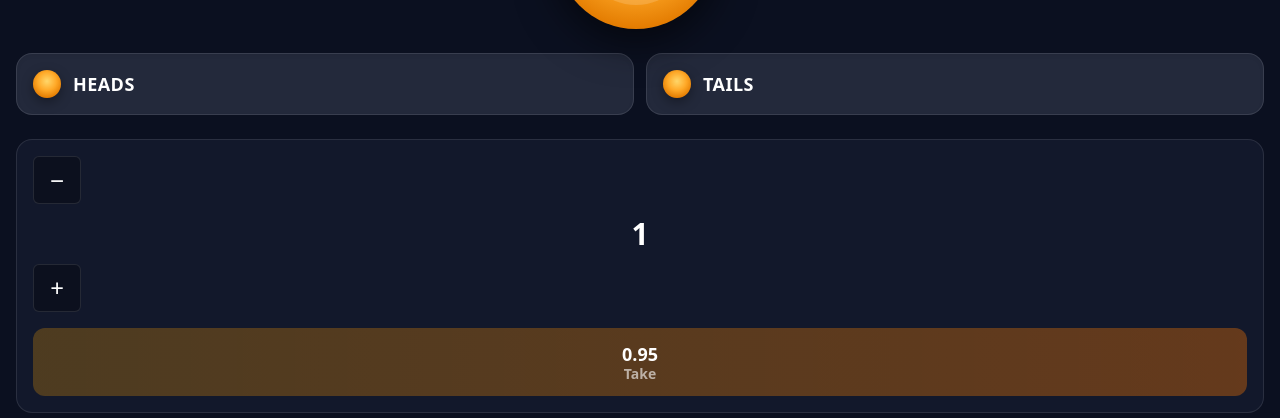
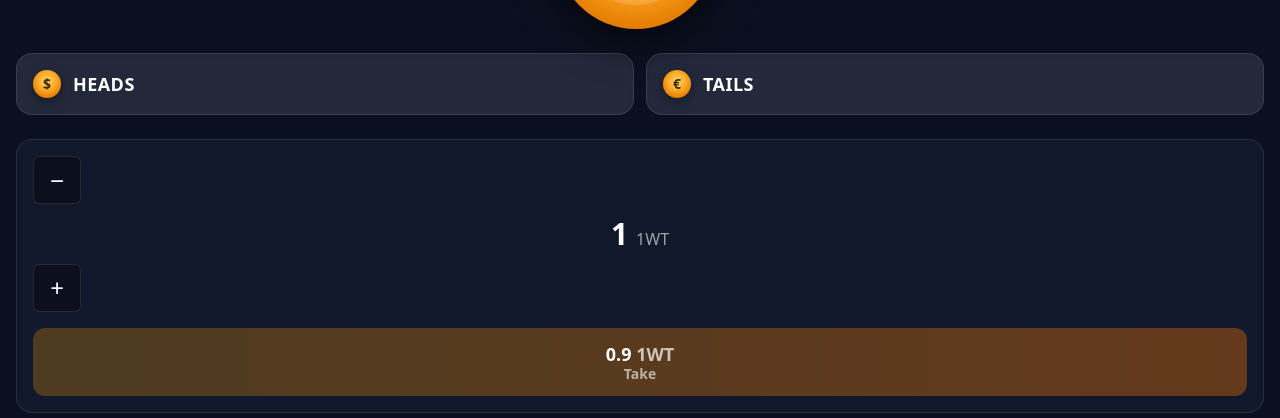
Before and after one commit to muhammadusama985/casino-telegram-app, a React (Vite) app: page /coinflip in a window 1280 px wide. Shown: the part 231-649 px from the top of the page. Built offline with nearby package versions, Linux system fonts and the light colour scheme; no server answers; what @tonconnect/ui-react would draw is missing.

Commit message:
coinflip logic again updated

```diff
--- a/src/pages/CoinFlip.jsx
+++ b/src/pages/CoinFlip.jsx
@@ -2,11 +2,11 @@
 import { useEffect, useMemo, useState } from "react";
 import { telegramAuth, getBalance, games } from "../api";
 
-import flipSound from "../assets/diceRoll.mp3"; // reuse
+import flipSound from "../assets/diceRoll.mp3"; // reuse SFX
 import winSound from "../assets/win.mp3";
 import loseSound from "../assets/lose.mp3";
 
-// helpers
+// format helpers
 const fmt = (n) =>
   Number(n).toLocaleString(undefined, {
     minimumFractionDigits: 0,
@@ -18,39 +18,36 @@ function formatCoins(v) {
   return n.toLocaleString(undefined, { minimumFractionDigits: 0, maximumFractionDigits: 2 });
 }
 
-// === Streak boost config (UI-only multiplier behavior) ===
-const STREAK_BOOST_PER_WIN = 0.05;   // +5% per consecutive win
+const STREAK_BOOST_PER_WIN = 0.05; // UI-only boost per consecutive win
 const TRAIL_LEN = 10;
 
 export default function Coinflip() {
-  // ----- session / balance -----
+  // balance
   const [coins, setCoins] = useState(0);
 
-  // ----- UI / game state -----
+  // game state
   const [bet, setBet] = useState(1);
+  const [baseCoef, setBaseCoef] = useState(1.95); // default shown coef
+  const [streak, setStreak] = useState(0);
+  const [round, setRound] = useState(1);
+  const [trail, setTrail] = useState(Array(TRAIL_LEN).fill("?"));
+  const [flipping, setFlipping] = useState(false);
+  const [resultMsg, setResultMsg] = useState("");
+  const [face, setFace] = useState("H"); // H->$, T->€
 
-  // Base coef (server multiplier). We boost visually based on streak.
-  const [baseCoef, setBaseCoef] = useState(1.95);
-
-  // Effective coef shown = baseCoef * (1 + 0.05*streak)
-  const [streak, setStreak] = useState(0);
+  // coefficient shown: base when no streak; boosted when streak > 0
   const effectiveCoef = useMemo(
-    () => Number((baseCoef * (1 + STREAK_BOOST_PER_WIN * streak)).toFixed(2)),
+    () => Number((baseCoef * (1 + STREAK_BOOST_PER_WIN * Math.max(0, streak))).toFixed(2)),
     [baseCoef, streak]
   );
 
-  const [round, setRound] = useState(1);
-  const [trail, setTrail] = useState(Array(TRAIL_LEN).fill("?")); // top row bubbles
-  const [flipping, setFlipping] = useState(false);
-  const [resultMsg, setResultMsg] = useState("");
+  // the orange "Take" bar — you asked for 90% of bet to be added on win
+  const potentialProfit = useMemo(() => {
+    const p = Math.max(0, Number(bet || 0)) * 0.90; // always 90%
+    return Math.floor(p * 100) / 100;
+  }, [bet]);
 
-  // potential profit shown in the orange "Take" bar (UI-only; uses effectiveCoef)
-  const potentialProfit = useMemo(() => {
-    const p = Math.max(0, Number(bet || 0)) * Math.max(0, effectiveCoef - 1);
-    return Math.floor(p * 100) / 100;
-  }, [bet, effectiveCoef]);
-
-  // ---------- balance bootstrap ----------
+  /* ---------- balance bootstrap ---------- */
   useEffect(() => {
     let stopPolling = () => {};
     (async () => {
@@ -99,7 +96,7 @@ export default function Coinflip() {
     };
   }, []);
 
-  // ---------- actions ----------
+  /* ---------- actions ---------- */
   const placeBet = async (side) => {
     if (flipping) return;
     const stake = Math.max(1, Math.floor(Number(bet || 0)));
@@ -108,41 +105,38 @@ export default function Coinflip() {
 
     setFlipping(true);
     setResultMsg("");
+    setFace(side); // show chosen side while flipping
     try { new Audio(flipSound).play().catch(() => {}); } catch {}
 
     try {
-const res = await games.coinflip(stake, side === "H" ? "H" : "T", { streak });
+      const res = await games.coinflip(stake, side === "H" ? "H" : "T");
 
-      // Sync base coef from engine if it reports details.m (so "default" is accurate)
+      // sync default coef from engine if provided (not required)
       const m = Number(res?.details?.m);
       if (Number.isFinite(m) && m > 0) setBaseCoef(m);
+
+      const landed = (res?.details?.landed === "T") ? "T" : "H";
+      setFace(landed);
 
       if (Number.isFinite(res?.newBalance)) {
         setCoins((prev) => (res.newBalance !== prev ? res.newBalance : prev));
       }
 
-      // Use landed from backend to paint bubbles with 'H' or 'T'
-      const landed = (res?.details?.landed === "T") ? "T" : "H";
-
-      // advance round number
       setRound((r) => r + 1);
 
       if (res?.result === "win") {
-        // fill bubbles with H/T for consecutive wins
-        setTrail((prev) => {
-          const next = [landed, ...prev];
-          return next.slice(0, TRAIL_LEN);
-        });
-        // increase streak -> raises shown multiplier
+        // add H/T into leftmost bubble and grow streak
+        setTrail((prev) => [landed, ...prev].slice(0, TRAIL_LEN));
         setStreak((s) => s + 1);
 
-        const profit = Math.max(0, (res.payout ?? 0) - stake);
+        // We credit profit-only in backend; res.payout already equals profit (e.g., 4.50)
+        const profit = Number(res?.payout || 0);
         const msg = `🎉 You Win! +${fmt(profit)}`;
         setResultMsg(msg);
         try { new Audio(winSound).play().catch(() => {}); } catch {}
         alert(msg);
       } else {
-        // reset on loss: multiplier back to default and clear bubbles
+        // loss: reset streak → coef back to default 1.95; clear trail
         setStreak(0);
         setTrail(Array(TRAIL_LEN).fill("?"));
 
@@ -166,7 +160,7 @@ const res = await games.coinflip(stake, side === "H" ? "H" : "T", { streak });
 
   return (
     <div className="min-h-screen bg-[#0B1020] text-white flex flex-col items-stretch">
-      {/* ===== Coins header (same as Dice) ===== */}
+      {/* Coins header (match Dice) */}
       <div className="flex items-center justify-between px-4 py-3">
         <div className="text-sm">
           <span className="opacity-70 mr-2">Coins: </span>
@@ -174,7 +168,7 @@ const res = await games.coinflip(stake, side === "H" ? "H" : "T", { streak });
         </div>
       </div>
 
-      {/* top progress bubbles: show '?' or 'H'/'T' for win streak */}
+      {/* top bubbles */}
       <div className="flex items-center justify-center gap-3 px-4 pt-2">
         {trail.map((ch, i) => (
           <div
@@ -186,14 +180,14 @@ const res = await games.coinflip(stake, side === "H" ? "H" : "T", { streak });
         ))}
       </div>
 
-      {/* main coin / coef row */}
+      {/* coin + coef */}
       <div className="flex items-center justify-between px-6 mt-4">
         <div className="text-left">
           <div className="text-2xl font-bold leading-none">{round}</div>
           <div className="uppercase tracking-wider text-white/60 text-sm">Round</div>
         </div>
 
-        {/* center coin */}
+        {/* center coin: $ for H, € for T */}
         <div
           className={`relative w-40 h-40 rounded-full mx-4 flex items-center justify-center transition-transform duration-500 ${
             flipping ? "animate-spin-slow" : ""
@@ -205,17 +199,21 @@ const res = await games.coinflip(stake, side === "H" ? "H" : "T", { streak });
           }}
         >
           <div className="w-28 h-28 rounded-full bg-white/15 flex items-center justify-center">
-            <div className="text-5xl font-black text-[#FFDF86] drop-shadow-[0_2px_0_rgba(0,0,0,0.4)]">$</div>
+            <div className="text-5xl font-black text-[#FFDF86] drop-shadow-[0_2px_0_rgba(0,0,0,0.4)]">
+              {face === "T" ? "€" : "$"}
+            </div>
           </div>
         </div>
 
         <div className="text-right">
-          <div className="text-2xl font-extrabold leading-none">x{effectiveCoef.toFixed(2)}</div>
+          <div className="text-2xl font-extrabold leading-none">
+            x{effectiveCoef.toFixed(2)}
+          </div>
           <div className="uppercase tracking-wider text-white/60 text-sm">Coef</div>
         </div>
       </div>
 
-      {/* buttons: Heads / Tails */}
+      {/* choose H/T */}
       <div className="px-4 mt-6 grid grid-cols-2 gap-3">
         <button
           disabled={flipping}
@@ -225,7 +223,7 @@ const res = await games.coinflip(stake, side === "H" ? "H" : "T", { streak });
           }`}
         >
           <div className="flex items-center gap-3">
-            <MiniCoin />
+            <MiniCoin symbol="$" />
             <span className="text-lg font-semibold tracking-wide">HEADS</span>
           </div>
         </button>
@@ -237,13 +235,13 @@ const res = await games.coinflip(stake, side === "H" ? "H" : "T", { streak });
           }`}
         >
           <div className="flex items-center gap-3">
-            <MiniCoin />
+            <MiniCoin symbol="€" />
             <span className="text-lg font-semibold tracking-wide">TAILS</span>
           </div>
         </button>
       </div>
 
-      {/* bet row */}
+      {/* bet + take */}
       <div className="px-4 mt-6">
         <div className="rounded-2xl bg-[#12182B] border border-white/10 p-4">
           <div className="grid grid-cols-[auto,1fr,auto] items-center gap-3">
@@ -253,7 +251,7 @@ const res = await games.coinflip(stake, side === "H" ? "H" : "T", { streak });
             >−</button>
             <div className="text-center">
               <span className="text-3xl font-extrabold">{fmt(bet)}</span>
-
+              <span className="ml-2 opacity-60">1WT</span>
             </div>
             <button
               onClick={() => setBet((b) => Math.max(1, Math.floor(Number(b || 0)) + 1))}
@@ -261,7 +259,6 @@ const res = await games.coinflip(stake, side === "H" ? "H" : "T", { streak });
             >+</button>
           </div>
 
-          {/* orange take bar */}
           <div className="mt-4">
             <div
               className="w-full rounded-xl py-3 text-center font-semibold"
@@ -271,7 +268,7 @@ const res = await games.coinflip(stake, side === "H" ? "H" : "T", { streak });
               }}
             >
               <div className="text-lg">
-                {fmt(potentialProfit)}
+                {fmt(potentialProfit)} <span className="opacity-70">1WT</span>
               </div>
               <div className="text-sm opacity-60 -mt-1">Take</div>
             </div>
@@ -294,10 +291,8 @@ const res = await games.coinflip(stake, side === "H" ? "H" : "T", { streak });
         </div>
       )}
 
-      {/* safe area spacer */}
       <div style={{ height: "calc(env(safe-area-inset-bottom, 0px) + 24px)" }} />
 
-      {/* slow spin keyframe */}
       <style>{`
         @keyframes spin-slow { from { transform: rotate(0deg);} to { transform: rotate(360deg);} }
         .animate-spin-slow { animation: spin-slow 0.9s linear infinite; }
@@ -306,16 +301,19 @@ const res = await games.coinflip(stake, side === "H" ? "H" : "T", { streak });
   );
 }
 
-/* little gradient coin used on the buttons */
-function MiniCoin() {
+function MiniCoin({ symbol = "$" }) {
   return (
     <span
-      className="inline-block w-7 h-7 rounded-full"
+      className="inline-flex items-center justify-center w-7 h-7 rounded-full text-sm font-bold"
       style={{
         background:
           "radial-gradient(60% 60% at 50% 40%, #FFD76A 0%, #FFA928 55%, #E37B00 100%)",
         boxShadow: "0 4px 12px rgba(0,0,0,0.35)",
+        color: "#402A00",
       }}
-    />
+      aria-hidden="true"
+    >
+      {symbol}
+    </span>
   );
 }
```
